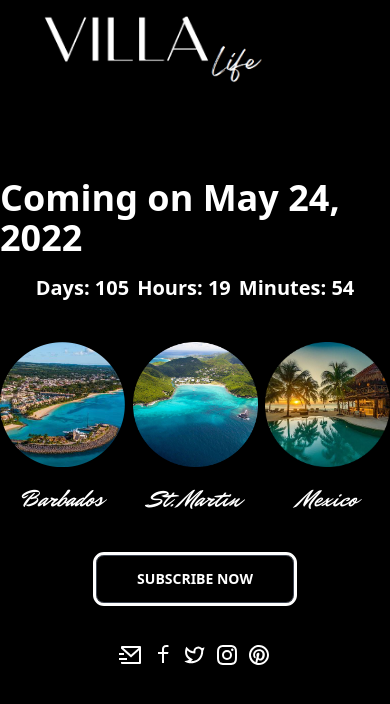
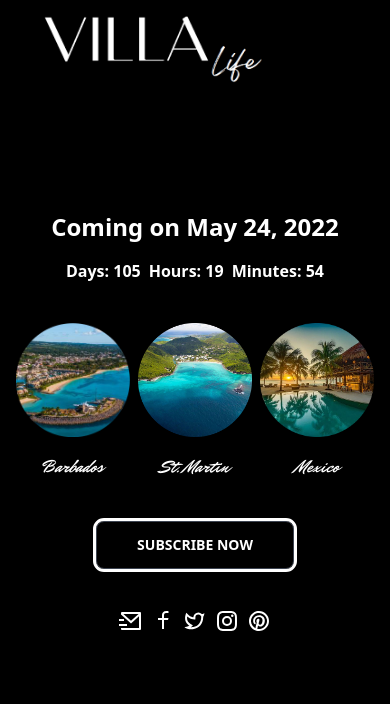
Before and after one commit to brandonkimmmm/villa-life-landing, a Next.js app: page / in a window 390 px wide. Shown: the top 704 px of the page. Built offline with nearby package versions, Linux system fonts and the light colour scheme.

Commit message:
responsive fix

```diff
--- a/components/Countdown.tsx
+++ b/components/Countdown.tsx
@@ -9,15 +9,18 @@ const renderer = ({
 	completed
 }: CountdownRenderProps) => {
 	if (completed) {
-		return <h1>Completed!</h1>;
+		return <h1 className='text-4xl font-semibold'>RELEASED!</h1>;
 	} else {
 		return (
-			<div className='inline-flex space-x-2'>
-				<span className='text-xl font-semibold'>Days: {days}</span>
-				<span className='text-xl font-semibold'>Hours: {hours}</span>
-				<span className='text-xl font-semibold'>
-					Minutes: {minutes}
-				</span>
+			<div className='flex flex-col items-center space-y-4'>
+				<h1 className='font-semibold text-2xl md:text-4xl'>
+					Coming on {RELEASE_DATE.toFormat('LLL dd, yyyy')}
+				</h1>
+				<div className='inline-flex space-x-2 md:text-xl font-semibold'>
+					<span>Days: {days}</span>
+					<span>Hours: {hours}</span>
+					<span>Minutes: {minutes}</span>
+				</div>
 			</div>
 		);
 	}
@@ -25,14 +28,6 @@ const renderer = ({
 
 export default function Countdown() {
 	return (
-		<div className='flex flex-col items-center space-y-4'>
-			<h1 className='font-semibold text-4xl'>
-				Coming on {RELEASE_DATE.toFormat('LLL dd, yyyy')}
-			</h1>
-			<ReactCountdown
-				date={RELEASE_DATE.toJSDate()}
-				renderer={renderer}
-			/>
-		</div>
+		<ReactCountdown date={RELEASE_DATE.toJSDate()} renderer={renderer} />
 	);
 }
--- a/components/Locations.tsx
+++ b/components/Locations.tsx
@@ -3,7 +3,7 @@ import Image from 'next/image';
 
 export default function Locations() {
 	return (
-		<div className='inline-flex justify-between w-full max-w-xl'>
+		<div className='inline-flex justify-between w-full max-w-xl px-4 text-lg md:text-2xl font-cursive space-x-2'>
 			<div className='flex flex-col items-center space-y-4'>
 				<Image
 					alt='barbados'
@@ -11,7 +11,7 @@ export default function Locations() {
 					width={125}
 					height={125}
 				/>
-				<h2 className='font-cursive text-2xl'>Barbados</h2>
+				<h2>Barbados</h2>
 			</div>
 			<div className='flex flex-col items-center space-y-4'>
 				<Image
@@ -20,7 +20,7 @@ export default function Locations() {
 					width={125}
 					height={125}
 				/>
-				<h2 className='font-cursive text-2xl'>St. Martin</h2>
+				<h2>St. Martin</h2>
 			</div>
 			<div className='flex flex-col items-center space-y-4'>
 				<Image
@@ -29,7 +29,7 @@ export default function Locations() {
 					width={125}
 					height={125}
 				/>
-				<h2 className='font-cursive text-2xl'>Mexico</h2>
+				<h2>Mexico</h2>
 			</div>
 		</div>
 	);
```
